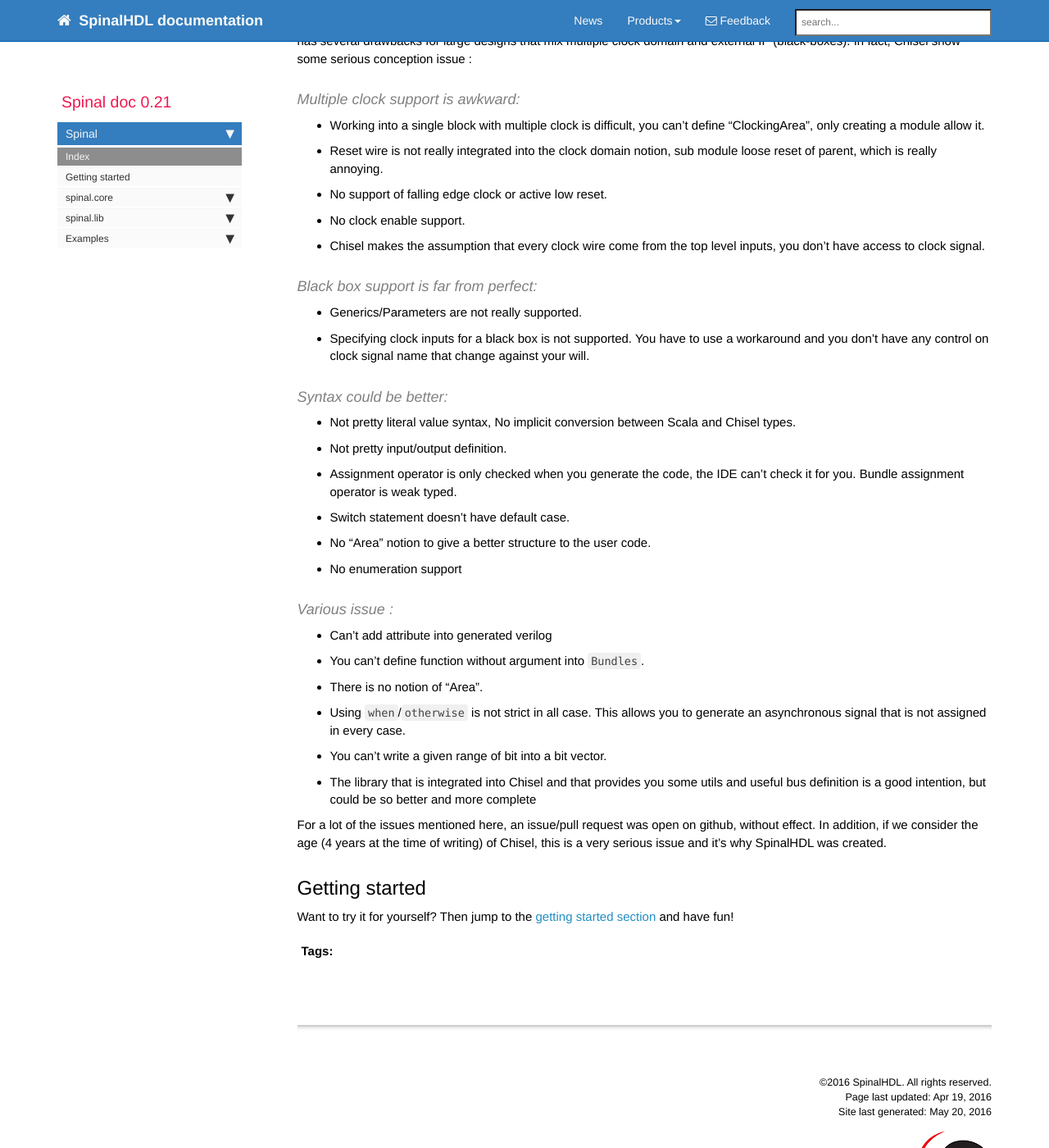
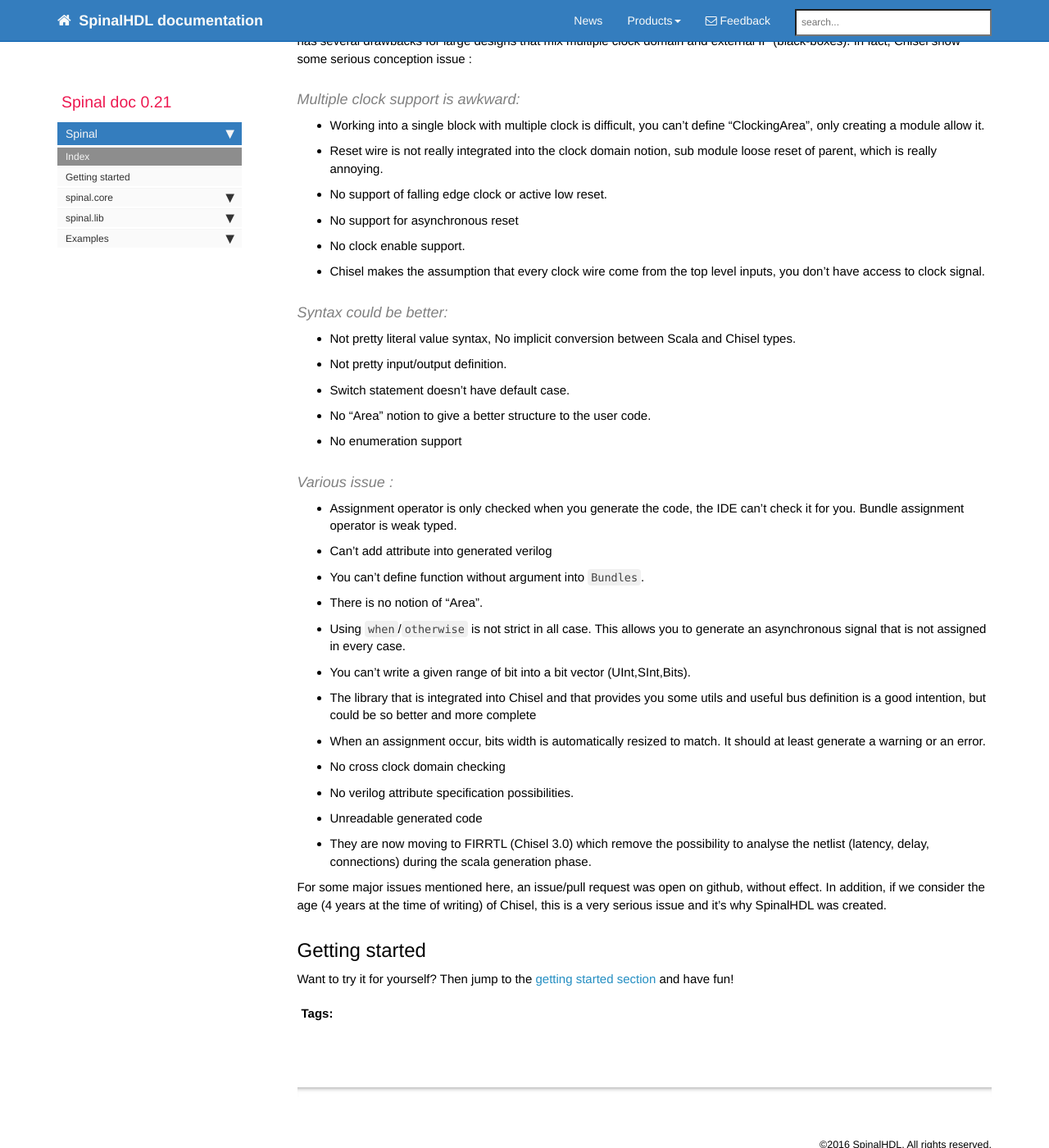
Before and after one commit to SpinalHDL/SpinalDoc, a Jekyll site: the page built from spinal/index.md, in a window 1280 px wide and 1400 px high, scrolled down 1123 px. Shown: the whole window at 82% size. Built offline with Jekyll 4.4.1, drawn with Linux system fonts in a browser that asks for light colours; nearby versions of some CDN libraries; comment, search, counter and statistics services are not loaded.

Commit message:
update index

```diff
--- a/spinal/index.md
+++ b/spinal/index.md
@@ -44,30 +44,32 @@
 - Working into a single block with multiple clock is difficult, you can't define "ClockingArea", only creating a module allow it.
 - Reset wire is not really integrated into the clock domain notion, sub module loose reset of parent, which is really annoying.
 - No support of falling edge clock or active low reset.
+- No support for asynchronous reset
 - No clock enable support.
 - Chisel makes the assumption that every clock wire come from the top level inputs, you don't have access to clock signal.
-
-#### Black box support is far from perfect:
-- Generics/Parameters are not really supported.
-- Specifying clock inputs for a black box is not supported. You have to use a workaround and you don't have any control on clock signal name that change against your will.
 
 #### Syntax could be better:
 - Not pretty literal value syntax, No implicit conversion between Scala and Chisel types.
 - Not pretty input/output definition.
-- Assignment operator is only checked when you generate the code, the IDE can't check it for you. Bundle assignment operator is weak typed.
 - Switch statement doesn't have default case.
 - No "Area" notion to give a better structure to the user code.
 - No enumeration support
 
 #### Various issue :
+- Assignment operator is only checked when you generate the code, the IDE can't check it for you. Bundle assignment operator is weak typed.
 - Can't add attribute into generated verilog
 - You can't define function without argument into `Bundles`.
 - There is no notion of "Area".
 - Using `when`/`otherwise` is not strict in all case. This allows you to generate an asynchronous signal that is not assigned in every case.
-- You can't write a given range of bit into a bit vector.
+- You can't write a given range of bit into a bit vector (UInt,SInt,Bits).
 - The library that is integrated into Chisel and that provides you some utils and useful bus definition is a good intention, but could be so better and more complete
+- When an assignment occur, bits width is automatically resized to match. It should at least generate a warning or an error.
+- No cross clock domain checking
+- No verilog attribute specification possibilities.
+- Unreadable generated code
+- They are now moving to FIRRTL (Chisel 3.0) which remove the possibility to analyse the netlist (latency, delay, connections) during the scala generation phase.
 
-For a lot of the issues mentioned here, an issue/pull request was open on github, without effect. In addition, if we consider the age (4 years at the time of writing) of Chisel, this is a very serious issue and it's why SpinalHDL was created.
+For some major issues mentioned here, an issue/pull request was open on github, without effect. In addition, if we consider the age (4 years at the time of writing) of Chisel, this is a very serious issue and it's why SpinalHDL was created.
 
 ## Getting started
 Want to try it for yourself? Then jump to the [getting started section](/SpinalDoc/spinal_getting_started) and have fun!
```
